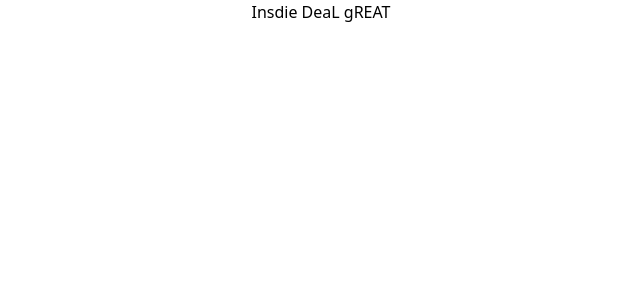
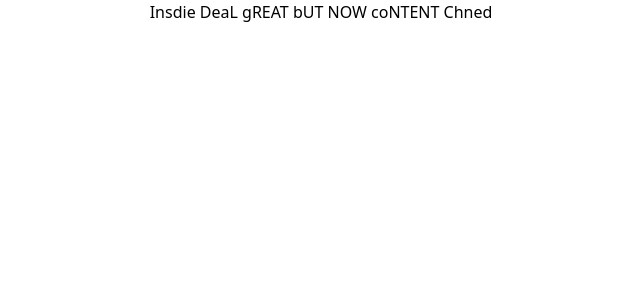
Before and after one commit to sarb001/Reactjs-Website, a React (Create React App) app: page / in a window 1280 px wide. Shown: the top 300 px of the page, without its empty margins (319-959 px from the left). Built offline with nearby package versions, Linux system fonts and the light colour scheme.

Commit message:
ReactSite First Commit git

```diff
--- a/src/App.js
+++ b/src/App.js
@@ -4,7 +4,7 @@ import './App.css';
 function App() {
   return (
     <div className="App">
-       <h2> Insdie DeaL gREAT  </h2>
+       <h2> Insdie DeaL gREAT bUT NOW coNTENT Chned  </h2>
     </div>
   );
 }
```
